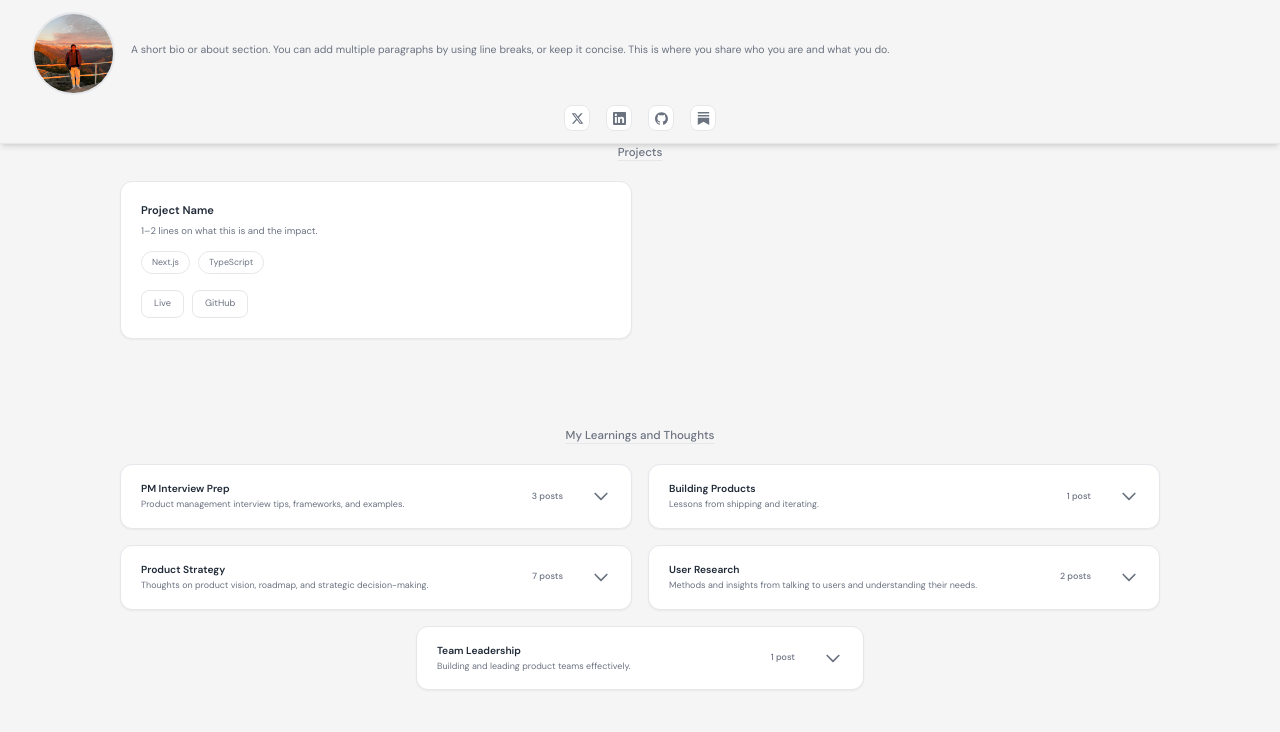
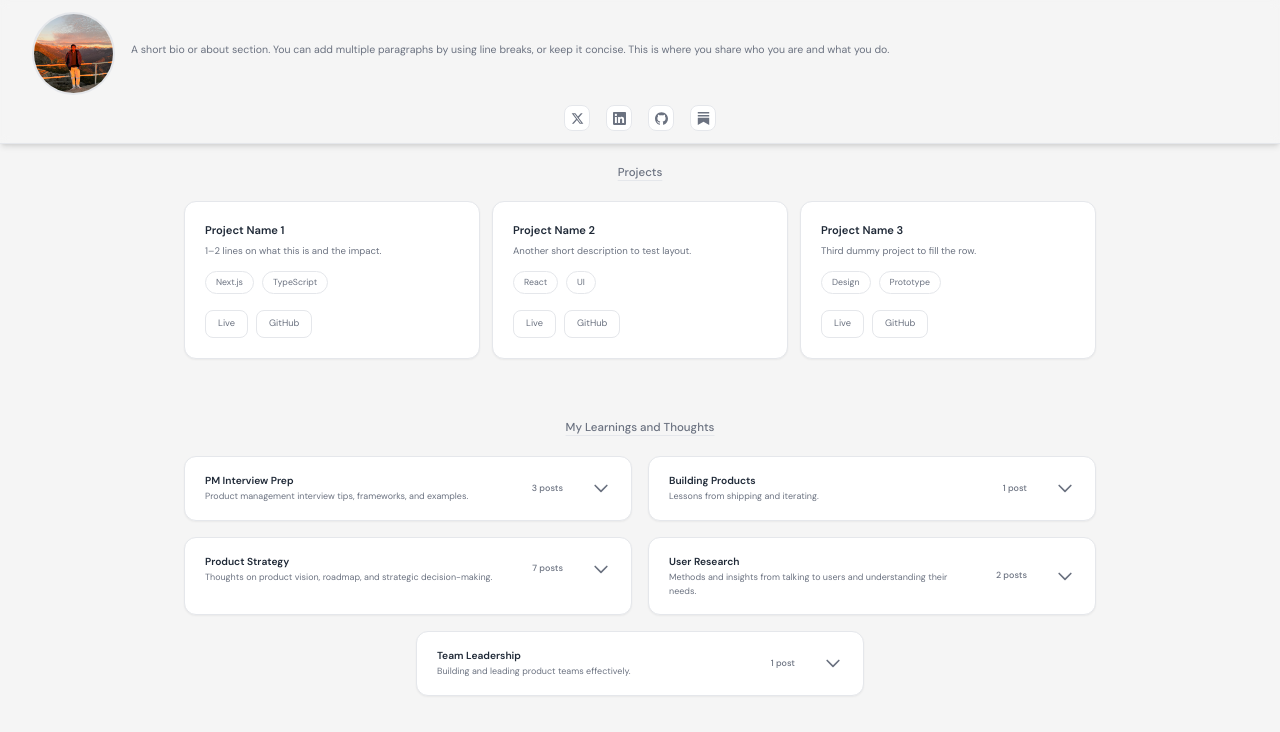
Before and after one commit to swa311096/portfolio, a Next.js app: page / in a window 1280 px wide. Shown: the top 732 px of the page. Built offline with nearby package versions, Linux system fonts and the light colour scheme.

Commit message:
Update projects section: add 3 dummy projects and adjust grid layout for 3 columns

```diff
--- a/content/projects.json
+++ b/content/projects.json
@@ -1,12 +1,32 @@
 [
   {
     "id": "project-1",
-    "name": "Project Name",
+    "name": "Project Name 1",
     "description": "1–2 lines on what this is and the impact.",
     "tags": ["Next.js", "TypeScript"],
     "links": [
       { "label": "Live", "url": "https://example.com" },
-      { "label": "GitHub", "url": "https://github.com/yourhandle/repo" }
+      { "label": "GitHub", "url": "https://github.com/yourhandle/repo-1" }
+    ]
+  },
+  {
+    "id": "project-2",
+    "name": "Project Name 2",
+    "description": "Another short description to test layout.",
+    "tags": ["React", "UI"],
+    "links": [
+      { "label": "Live", "url": "https://example.com/2" },
+      { "label": "GitHub", "url": "https://github.com/yourhandle/repo-2" }
+    ]
+  },
+  {
+    "id": "project-3",
+    "name": "Project Name 3",
+    "description": "Third dummy project to fill the row.",
+    "tags": ["Design", "Prototype"],
+    "links": [
+      { "label": "Live", "url": "https://example.com/3" },
+      { "label": "GitHub", "url": "https://github.com/yourhandle/repo-3" }
     ]
   }
 ]
--- a/src/components/CategoryBuckets.tsx
+++ b/src/components/CategoryBuckets.tsx
@@ -113,7 +113,7 @@ export function CategoryBuckets({ categories }: { categories: Category[] }) {
 
   return (
     <section
-      className="mx-auto max-w-6xl px-6 py-10 sm:px-10 lg:px-14"
+      className="mx-auto w-[80%] max-w-6xl px-6 pt-3 pb-10 sm:px-10 lg:px-14"
       aria-label="Writing by category"
     >
       <h2 className="mb-5 text-center text-[0.72rem] font-medium text-[var(--muted)] underline decoration-[var(--border)] underline-offset-4">
--- a/src/components/ProjectsSection.tsx
+++ b/src/components/ProjectsSection.tsx
@@ -53,14 +53,14 @@ function ProjectCard({ project }: { project: Project }) {
 export function ProjectsSection({ projects }: { projects: Project[] }) {
   return (
     <section
-      className="mx-auto max-w-6xl px-6 pb-12 sm:px-10 lg:px-14"
+      className="mx-auto w-[80%] max-w-6xl px-6 pt-5 pb-12 sm:px-10 lg:px-14"
       aria-label="Projects"
     >
       <h2 className="mb-5 text-center text-[0.72rem] font-medium text-[var(--muted)] underline decoration-[var(--border)] underline-offset-4">
         Projects
       </h2>
 
-      <div className="grid gap-4 sm:grid-cols-2">
+      <div className="grid grid-cols-1 gap-3 sm:grid-cols-3">
         {projects.map((p) => (
           <ProjectCard key={p.id} project={p} />
         ))}
```
